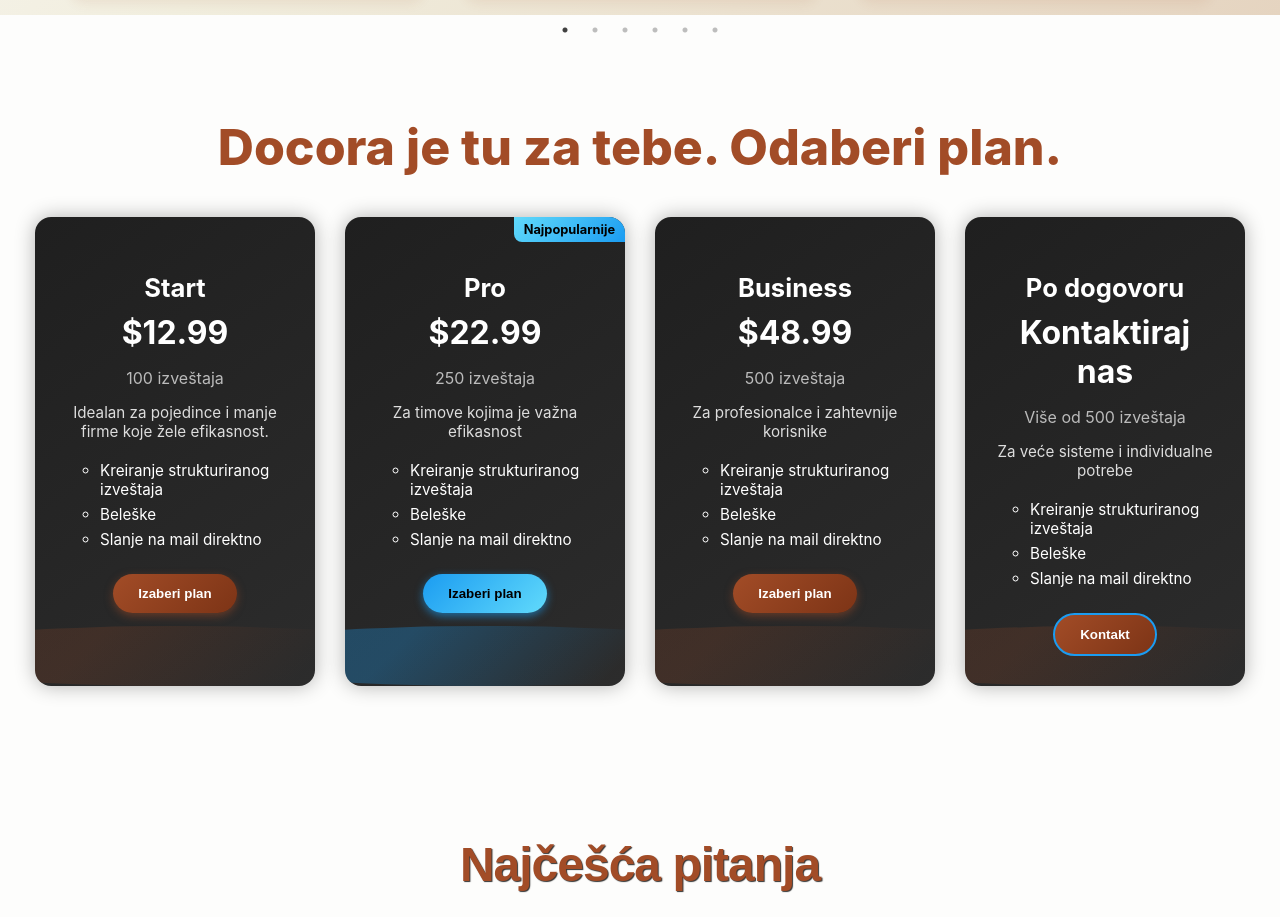
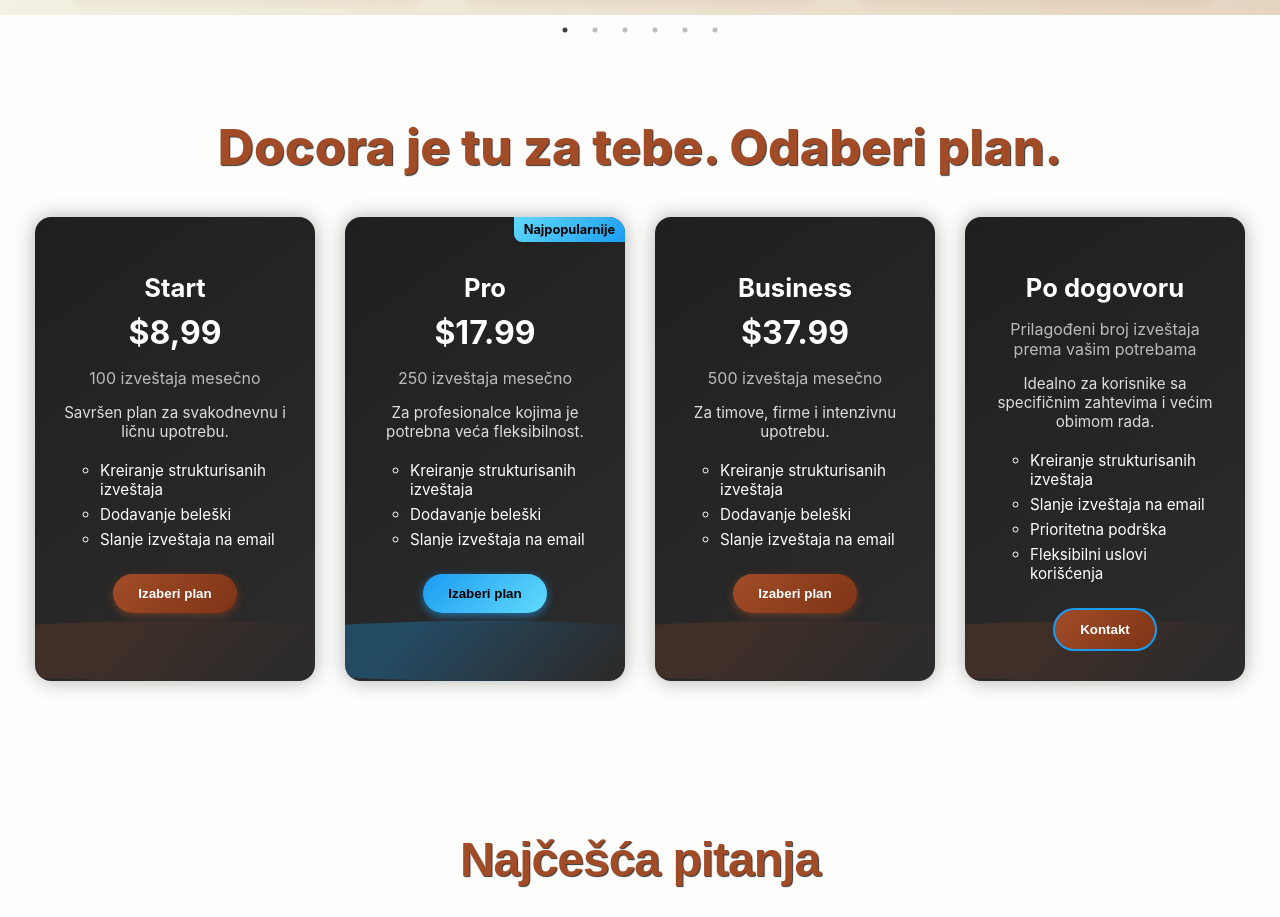
Before and after one commit to trifun96/report-fe, a React (Create React App) app: page / in a window 1280 px wide. Shown: the part 1880-2797 px from the top of the page. Built offline with nearby package versions, Linux system fonts and the light colour scheme; what pdfmake would draw is missing.

Commit message:
adding important change for design

```diff
--- a/src/components/FooterPage/FooterPage.css
+++ b/src/components/FooterPage/FooterPage.css
@@ -22,16 +22,17 @@
 }
 
 .footer-logo {
-  color: #2b2b2b;
-  font-size: 1.3rem;
+  color: #a24c27;
+  font-size: 35px;
   margin-bottom: 10px;
   margin-top: 10px;
+  text-shadow: 1px 1px 1px rgba(0, 0, 0, 0.7);
 }
 
 .footer-description {
   font-size: 0.95rem;
   line-height: 1.6;
-  color: #a24c27;
+  color: #5a5a5a;
 }
 
 .footer-center h3,
@@ -51,7 +52,7 @@
 }
 
 .footer-center ul li a {
-  color: #a24c27;
+  color: #5a5a5a;
   text-decoration: none;
   transition: color 0.3s ease;
 }
--- a/src/components/LandingPage/LandingPage.css
+++ b/src/components/LandingPage/LandingPage.css
@@ -6,7 +6,7 @@
   justify-content: center;
   align-items: center;
   min-height: 100vh;
-  padding: 40px 20px;
+  padding: 40px 0px;
   position: relative;
   box-sizing: border-box;
 }
@@ -35,7 +35,7 @@
   font-weight: 800;
   margin-bottom: 20px;
   color: #2b2b2b;
-  text-shadow: 1px 1px 1px rgba(0,0,0,0.8);
+  text-shadow: 1px 1px 1px rgba(0, 0, 0, 0.25);
 }
 
 .landing-title span {
@@ -52,7 +52,7 @@
 
 .landing-benefits p {
   font-size: 1.05rem;
-  color: #6b6b6b;
+  color: #000000;
   line-height: 1.8;
   margin-bottom: 36px;
   max-width: 520px;
@@ -83,7 +83,7 @@
   height: 100px;
   background: #a24c27;
   border-radius: 50% / 100%;
-  filter: drop-shadow(0 4px 6px rgba(0,0,0,0.2));
+  filter: drop-shadow(0 4px 6px rgba(0, 0, 0, 0.2));
   z-index: 0;
 }
 
@@ -171,12 +171,14 @@
   .landing-content {
     flex-direction: column;
     text-align: center;
+    justify-content: center;
     gap: 40px;
-    padding: 60px 20px;
+    padding: 60px 15px;
   }
 
-  .landing-background{
-    margin-top: 60px;
+  .landing-background {
+    margin-top: 100px;
+    padding: 0px;
   }
 
   .landing-overlay {
@@ -191,11 +193,11 @@
     font-size: 2.2rem;
   }
 
-  .landing-subtitle{
+  .landing-subtitle {
     font-size: 1.05rem;
   }
 
-  .landing-benefits{
+  .landing-benefits {
     display: flex;
     justify-content: center;
   }
--- a/src/components/LandingPage/LandingPage.jsx
+++ b/src/components/LandingPage/LandingPage.jsx
@@ -41,7 +41,7 @@ const LandingPage = () => {
             <div className="phone-mockup">
               <div className="phone-top-speaker"></div>
               <div className="phone-screen">
-                <p>Ovde možeš prikazati preview aplikacije</p>
+                <p>Docora, brat moj!</p>
               </div>
               <div className="phone-home-button"></div>
             </div>
--- a/src/components/PricingPlan/PricingPlan.css
+++ b/src/components/PricingPlan/PricingPlan.css
@@ -10,9 +10,10 @@
 }
 .pricing-title {
     font-size: 50px;
-    font-weight: 800;
     margin-bottom: 40px;
     color: #a24c27;
+    font-weight: 800;
+     text-shadow: 1px 1px 1px rgba(0, 0, 0, 0.8);
 }
 
 .pricing-cards {
--- a/src/components/PricingPlan/PricingPlan.jsx
+++ b/src/components/PricingPlan/PricingPlan.jsx
@@ -1,61 +1,70 @@
 import React from "react";
+import { useNavigate } from "react-router-dom";
 import "./PricingPlan.css";
 
 const plans = [
   {
     title: "Start",
-    price: "$12.99",
-    reports: "100 izveštaja",
-    description: "Idealan za pojedince i manje firme koje žele efikasnost.",
+    price: "$8,99",
+    reports: "100 izveštaja mesečno",
+    description: "Savršen plan za svakodnevnu i ličnu upotrebu.",
     features: [
-      "Kreiranje strukturiranog izveštaja",
-      "Beleške",
-      "Slanje na mail direktno",
+      "Kreiranje strukturisanih izveštaja",
+      "Dodavanje beleški",
+      "Slanje izveštaja na email",
     ],
   },
   {
     title: "Pro",
-    price: "$22.99",
-    reports: "250 izveštaja",
-    description: "Za timove kojima je važna efikasnost",
+    price: "$17.99",
+    reports: "250 izveštaja mesečno",
+    description: "Za profesionalce kojima je potrebna veća fleksibilnost.",
     popular: true,
     features: [
-      "Kreiranje strukturiranog izveštaja",
-      "Beleške",
-      "Slanje na mail direktno",
+      "Kreiranje strukturisanih izveštaja",
+      "Dodavanje beleški",
+      "Slanje izveštaja na email",
     ],
   },
   {
     title: "Business",
-    price: "$48.99",
-    reports: "500 izveštaja",
-    description: "Za profesionalce i zahtevnije korisnike",
+    price: "$37.99",
+    reports: "500 izveštaja mesečno",
+    description: "Za timove, firme i intenzivnu upotrebu.",
     features: [
-      "Kreiranje strukturiranog izveštaja",
-      "Beleške",
-      "Slanje na mail direktno",
+      "Kreiranje strukturisanih izveštaja",
+      "Dodavanje beleški",
+      "Slanje izveštaja na email",
     ],
   },
   {
     title: "Po dogovoru",
-    price: "Kontaktiraj nas",
-    reports: "Više od 500 izveštaja",
-    description: "Za veće sisteme i individualne potrebe",
+    reports: "Prilagođeni broj izveštaja prema vašim potrebama",
     custom: true,
+    description: "Idealno za korisnike sa specifičnim zahtevima i većim obimom rada.",
     features: [
-      "Kreiranje strukturiranog izveštaja",
-      "Beleške",
-      "Slanje na mail direktno",
+      "Kreiranje strukturisanih izveštaja",
+      "Slanje izveštaja na email",
+      "Prioritetna podrška",
+      "Fleksibilni uslovi korišćenja",
     ],
   },
 ];
 
 const PricingPlans = () => {
+  const navigate = useNavigate();
+
+  const handleButtonClick = (plan) => {
+    if (plan.custom) {
+      navigate("/contact");
+    } else {
+      alert(`Izabrali ste plan: ${plan.title}`);
+    }
+  };
+
   return (
     <div className="pricing-container">
-      <h2 className="pricing-title">
-      Docora je tu za tebe. Odaberi plan.
-      </h2>
+      <h2 className="pricing-title">Docora je tu za tebe. Odaberi plan.</h2>
       <div className="pricing-cards">
         {plans.map((plan, index) => (
           <div
@@ -78,7 +87,10 @@ const PricingPlans = () => {
               ))}
             </ul>
 
-            <button className={`btn ${plan.custom ? "btn-contact" : ""}`}>
+            <button
+              className={`btn ${plan.custom ? "btn-contact" : ""}`}
+              onClick={() => handleButtonClick(plan)}
+            >
               {plan.custom ? "Kontakt" : "Izaberi plan"}
             </button>
           </div>
--- a/src/components/TestimonialPage/TestimonialComponent.css
+++ b/src/components/TestimonialPage/TestimonialComponent.css
@@ -13,7 +13,9 @@
   margin-bottom: 40px;
   font-weight: 800;
   color: #a24c27;
+  text-shadow: 1px 1px 1px rgba(0, 0, 0, 0.8);
 }
+
 .testimonial-card {
   background-color: #f1eede;
   border-radius: 14px;
```
Also changed, not shown: src/images/docora-logo.png.
